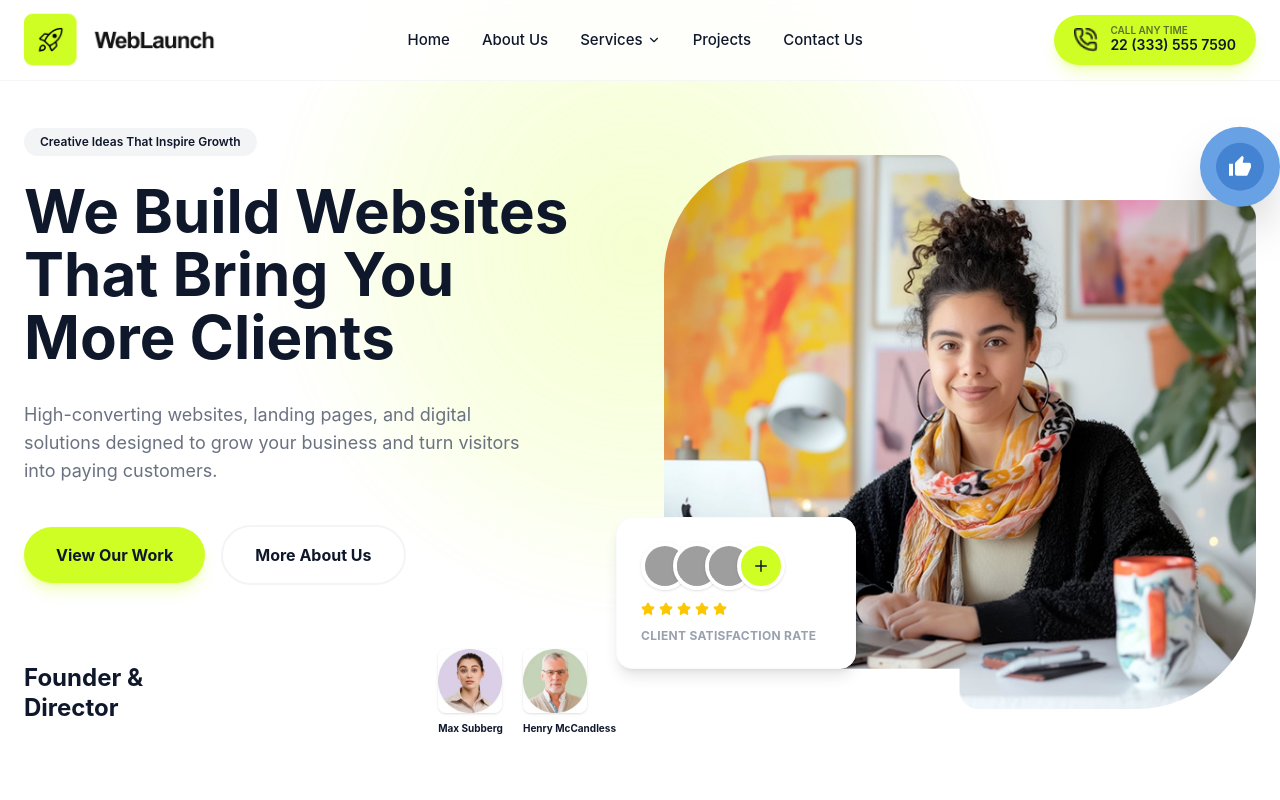
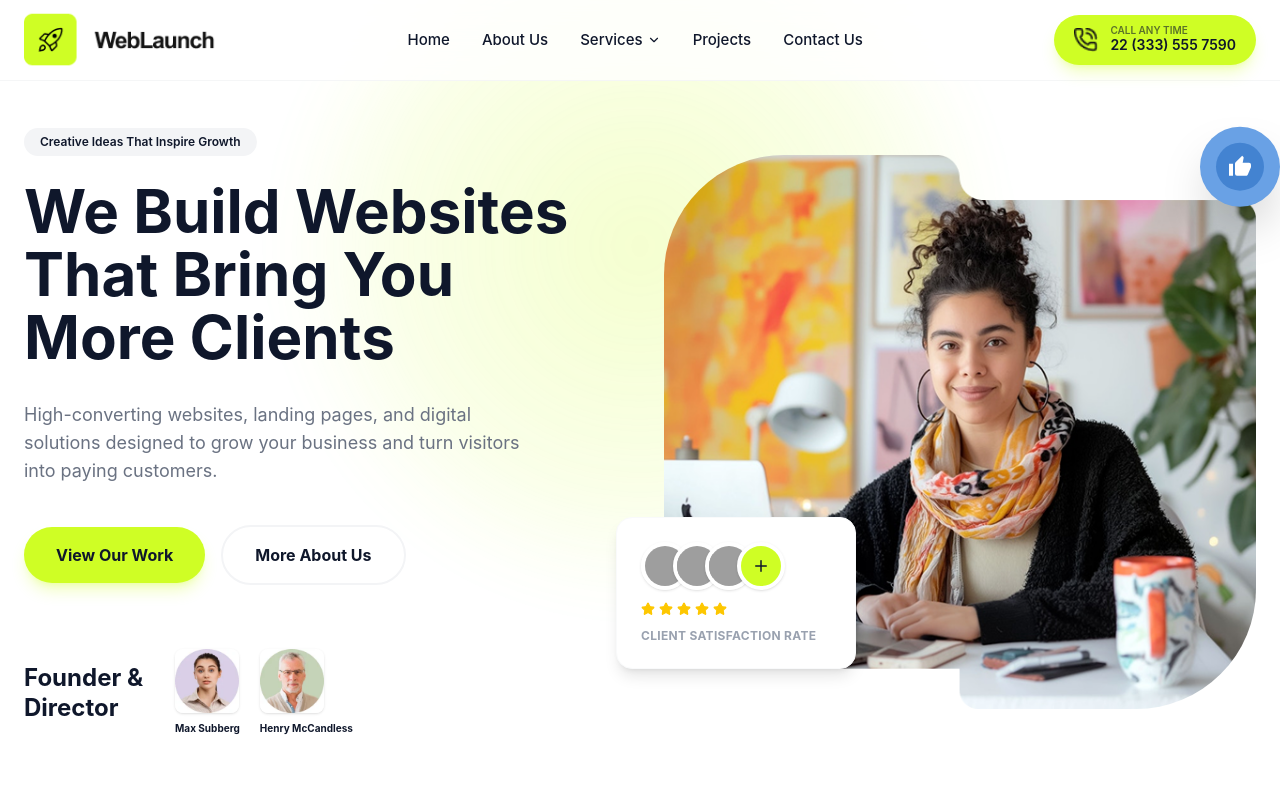
Before and after one commit to chzeeshan231/web-launch-, a React (Vite) app: page / in a window 1280 px wide. Shown: the top 800 px of the page. Built offline with nearby package versions, Linux system fonts and the light colour scheme; grey boxes are pictures that could not be loaded; a web font is replaced by a local one.

Commit message:
Remove gap between founder text and images

```diff
--- a/src/Components/AgencyLanding.jsx
+++ b/src/Components/AgencyLanding.jsx
@@ -400,13 +400,13 @@ const AgencyLanding = () => {
             </Motion.div>
 
             {/* Founder Section */}
-            <Motion.div variants={revealUp} className="flex flex-col items-center text-center gap-4 sm:gap-5 lg:gap-0 lg:flex-row lg:items-center lg:text-left lg:justify-between">
-              <p className="text-xl sm:text-2xl lg:text-2xl font-bold leading-tight order-2 lg:order-1">
+            <Motion.div variants={revealUp} className="flex flex-col items-center text-center gap-4 sm:gap-5 lg:gap-8 lg:flex-row lg:items-center lg:text-left lg:justify-start">
+              <p className="text-xl sm:text-2xl lg:text-2xl font-bold leading-tight order-2 lg:order-1 whitespace-nowrap">
                 <span className="lg:hidden whitespace-nowrap">Founder & Director</span>
                 <span className="hidden lg:block whitespace-nowrap">Founder &</span>
                 <span className="hidden lg:block">Director</span>
               </p>
-              <div className="flex flex-wrap justify-center lg:justify-end gap-4 sm:gap-5 order-1 lg:order-2">
+              <div className="flex flex-wrap justify-center lg:justify-start gap-4 sm:gap-5 order-1 lg:order-2">
                 <div className="text-center">
                   <img src={p1} alt="Founder 1" className="w-16 h-16 rounded-lg mb-2 shadow-sm" />
                   <p className="text-[10px] font-bold whitespace-nowrap">Max Subberg</p>
```
